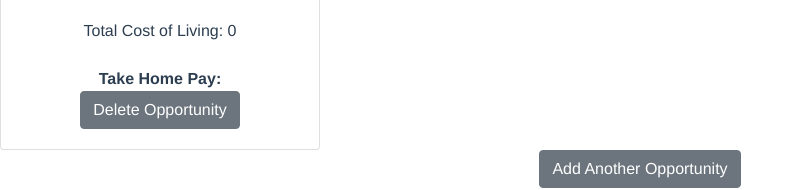
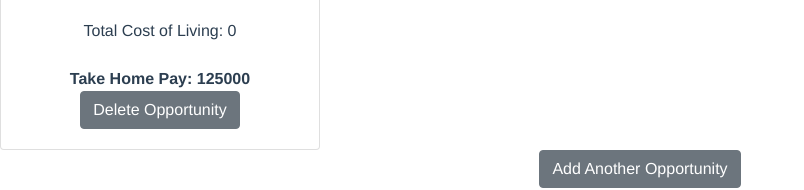
Before and after one commit to markorskip/greener-pastures-vue, a Vue app: page / in a window 1280 px wide. Shown: the part 492-682 px from the top of the page, without its empty margins (0-804 px from the left). Built offline with nearby package versions, Linux system fonts and the light colour scheme.

Commit message:
fixed api

```diff
--- a/package.json
+++ b/package.json
@@ -1,6 +1,7 @@
 {
   "name": "greener-pastures-vue",
   "version": "0.1.0",
+  "author": "Skip Sorenson",
   "private": true,
   "scripts": {
     "serve": "vue-cli-service serve",
@@ -18,7 +19,8 @@
     "core-js": "^3.6.4",
     "vue": "^2.6.11",
     "vue-chartjs": "^3.5.0",
-    "express": "^4.17.1"
+    "express": "^4.17.1",
+    "serve-static": "^1.14.1"
   },
   "devDependencies": {
     "@vue/cli-plugin-babel": "~4.3.0",
--- a/src/App.vue
+++ b/src/App.vue
@@ -1,12 +1,12 @@
 <template>
   <div id="app">
     <b-card-group deck>
-    <OpportunityForm v-for="(opportunity, index) in opportunities"
-                     :opportunity="opportunity"
-                     :index="index"
-                     :key="opportunity.id"
-                     v-on:deleteOpportunity="deleteOpportunity(index)"
-    ></OpportunityForm>
+      <OpportunityForm v-for="(opportunity, index) in this.opportunities"
+                       v-bind:opportunity="opportunity"
+                       v-bind:index="index"
+                       v-bind:key="opportunity.id"
+                       v-on:deleteOpportunity="deleteOpportunity(index)"
+      ></OpportunityForm>
     </b-card-group>
     <b-button @click="addOpportunity">Add Another Opportunity</b-button>
   </div>
@@ -33,7 +33,7 @@ export default {
       this.idCount++;
       this.opportunities.push({id: this.idCount})
     },
-    deleteOpportunity: function(index) {
+    deleteOpportunity(index) {
       if (this.opportunities.length > 1) {
         this.opportunities.splice(index, 1);
       } else {
--- a/src/components/CalculateTax/Taxes.vue
+++ b/src/components/CalculateTax/Taxes.vue
@@ -16,9 +16,9 @@
         },
         computed: {
             totalTax() {
-                let totalTax = this.annual.fica.amount + this.annual.federal.amount + this.annual.state.amount;
-                this.$emit('totalTax',totalTax);
-                return totalTax;
+                let totalTaxCalc = this.annual.fica.amount + this.annual.federal.amount + this.annual.state.amount;
+                this.$emit('update:totalTax',totalTaxCalc);
+                return totalTaxCalc;
             },
             taxPercentage() {
                 return this.totalTax / this.salary;
--- a/src/components/OpportunityForm.vue
+++ b/src/components/OpportunityForm.vue
@@ -3,9 +3,9 @@
             sub-title="Enter Data Below"
             style="max-width: 20rem">
         <input-form @emitUserData="update($event)" :user-data="this.userData"></input-form>
-        <calculate-tax :annual="this.annual" :salary="this.userData.salary" @totalTax="totalTax = $event"></calculate-tax>
+        <calculate-tax :annual="this.annual" :salary="this.userData.salary" :totalTax.sync="totalTax"></calculate-tax>
         <calculate-c-o-l :total-col="totalCol" @totalCol="totalCol = $event" ></calculate-c-o-l>
-        <display :salary="this.salary" :total-tax="this.totalTax" :total-col="this.totalCol" ></display>
+        <display :salary="this.userData.salary" :total-tax="this.totalTax" :total-col="this.totalCol" ></display>
         <b-button v-on:click="deleteOpportunity">Delete Opportunity</b-button>
     </b-card>
 </template>
```
